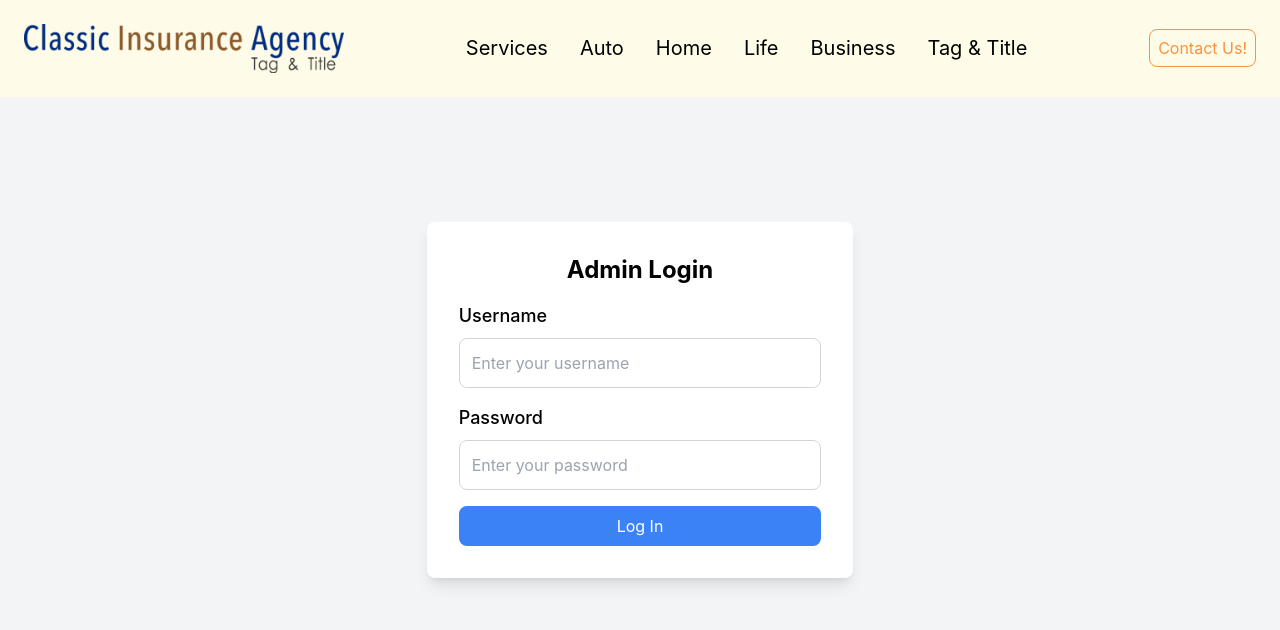
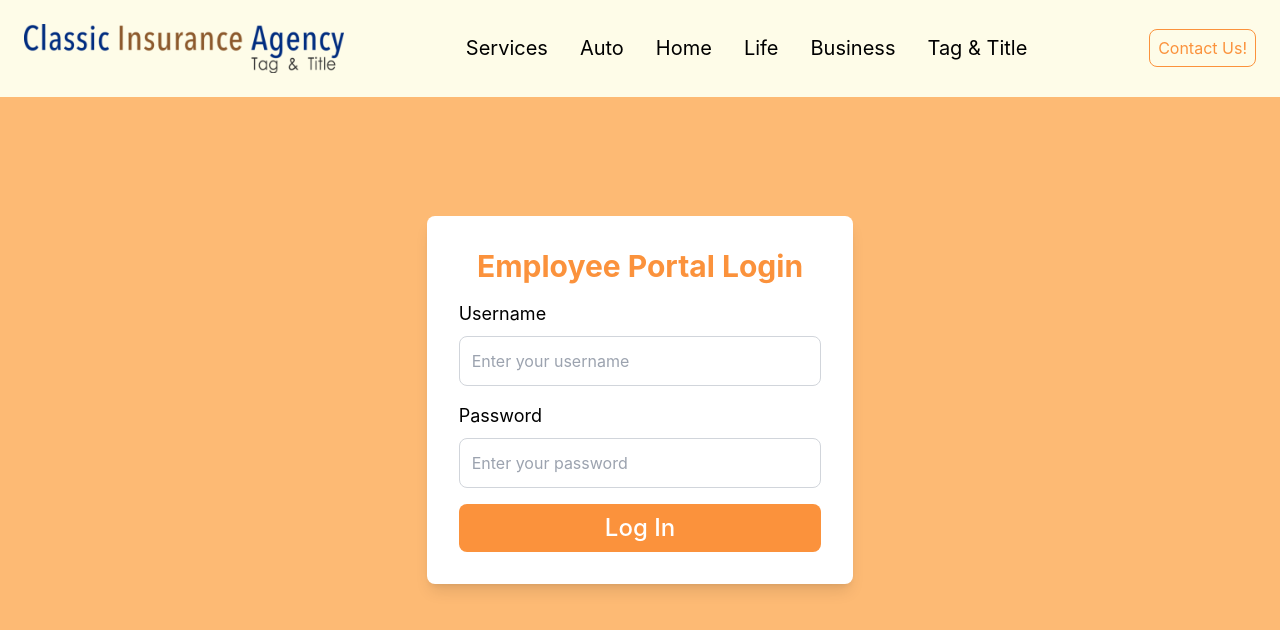
Before and after one commit to tajsharma/classic-insurance-proj, a React (Create React App) app in the folder insurance-frontend/: page /login in a window 1280 px wide. Shown: the top 630 px of the page. Built offline with nearby package versions, Linux system fonts and the light colour scheme.

Commit message:
change style of the boilerplate login to match the theme of website

```diff
--- a/insurance-frontend/src/Components/Login.tsx
+++ b/insurance-frontend/src/Components/Login.tsx
@@ -30,12 +30,12 @@ const Login: React.FC = () =>{
 
 
     return (
-        <div className="min-h-screen flex items-center justify-center bg-gray-100">
+        <div className="min-h-screen flex items-center justify-center bg-orange-300">
           <form onSubmit={handleSubmit} className="p-8 bg-white rounded-lg shadow-lg w-1/3">
-            <h2 className="text-2xl font-bold mb-4 text-center">Admin Login</h2>
+            <h2 className="text-3xl font-bold mb-4 text-center text-orange-400">Employee Portal Login</h2>
             {error && <p className="text-red-500 text-center">{error}</p>}
             <div className="mb-4">
-              <label className="block text-lg font-medium mb-2" htmlFor="username">Username</label>
+              <label className="block text-lg font-normal mb-2" htmlFor="username"> Username</label>
               <input
                 type="text"
                 name="username"
@@ -47,7 +47,7 @@ const Login: React.FC = () =>{
               />
             </div>
             <div className="mb-4">
-              <label className="block text-lg font-medium mb-2" htmlFor="password">Password</label>
+              <label className="block text-lg font-normal mb-2" htmlFor="password">Password</label>
               <input
                 type="password"
                 name="password"
@@ -58,7 +58,7 @@ const Login: React.FC = () =>{
                 required
               />
             </div>
-            <button type="submit" className="w-full bg-blue-500 text-white py-2 rounded-lg hover:bg-blue-600">Log In</button>
+            <button type="submit" className="w-full bg-orange-400 font-medium text-2xl text-white py-2 rounded-lg hover:text-blue-900">Log In</button>
           </form>
         </div>
     );
```
